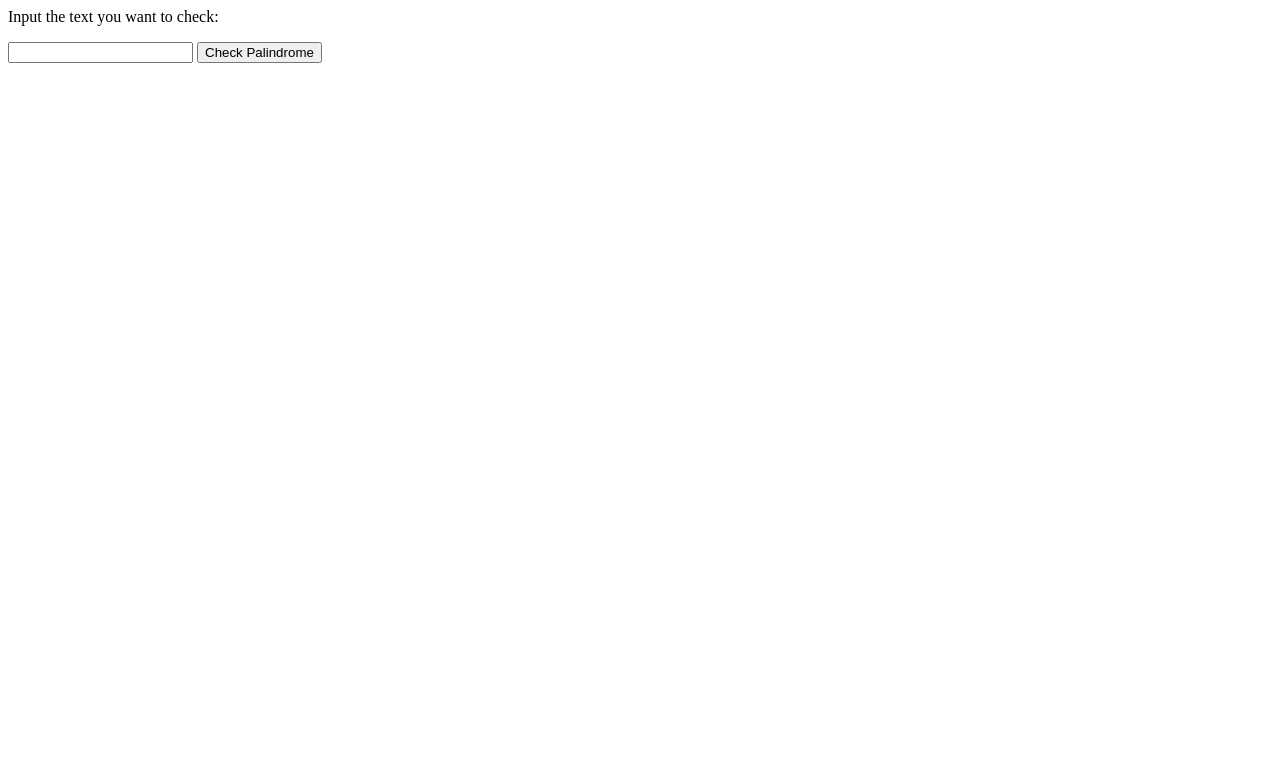
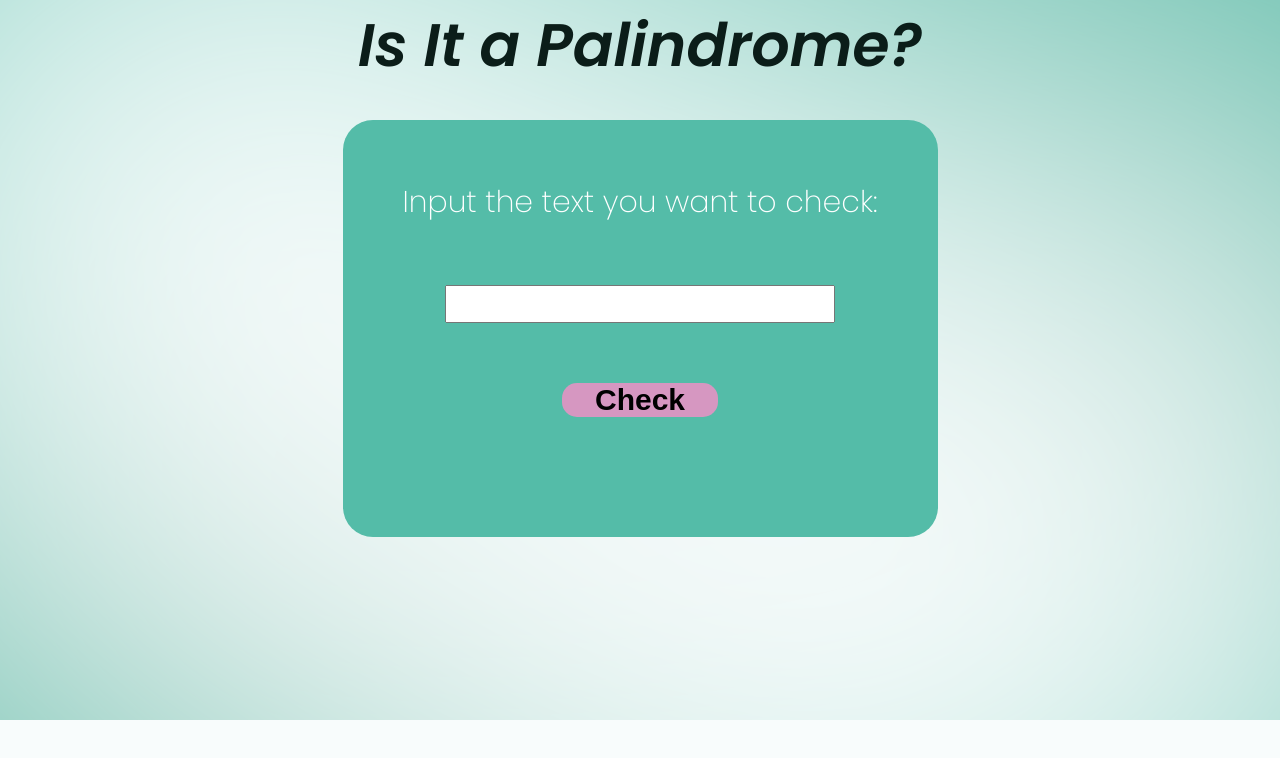
Before and after one commit to n-s-harvey/FreeCodeCamp, a plain HTML site: page 02.5_Beta_JavaScript_Algorithm_and_Data_Structures/palindrome-checker/index.html in a window 1280 px wide. Drawn offline with Linux system fonts and the light colour scheme.

Commit message:
Styles added for palindrome-checker.

```diff
--- a/02.5_Beta_JavaScript_Algorithm_and_Data_Structures/palindrome-checker/index.html
+++ b/02.5_Beta_JavaScript_Algorithm_and_Data_Structures/palindrome-checker/index.html
@@ -1,15 +1,24 @@
 <!DOCTYPE>
+<html>
 
 <head>
   <title>Palindrome Checker</title>
+  <link rel="stylesheet" href="styles.css">
+  <link rel="preconnect" href="https://fonts.googleapis.com">
+  <link rel="preconnect" href="https://fonts.gstatic.com" crossorigin>
+  <link href="https://fonts.googleapis.com/css2?family=Poppins:ital,wght@0,200;0,800;1,600&display=swap"
+    rel="stylesheet">
 </head>
 
 <body>
-  <p>Input the text you want to check: </p>
-  <input type="text" id="text-input">
-  <button type="button" id="check-btn" onclick="palindrome()">Check Palindrome</button>
-  <!-- <button onclick="alert(" Clicked")">Click Me</button> -->
-  <div id="result"></div>
-  <script src="palindrome.js"></script>
-  <script src="test-script.js"></script>
+  <h1>Is It a Palindrome?</h1>
+  <article>
+    <p>Input the text you want to check: </p>
+    <input type="text" id="text-input">
+    <button type="button" id="check-btn" onclick="palindrome()">Check</button>
+    <div id="result"></div>
+    <script src="script.js"></script>
+  </article>
 </body>
+
+</html>
--- /dev/null
+++ b/02.5_Beta_JavaScript_Algorithm_and_Data_Structures/palindrome-checker/styles.scss
@@ -0,0 +1,66 @@
+$text: #0b1d19;
+$background: #f8fcfc;
+$primary: #54bca8;
+$secondary: #d697c1;
+$accent: #cc917e;
+
+* {
+  box-sizing: border-box;
+  margin: 0;
+  padding: 0;
+}
+
+html {
+  font-size: 10px;
+}
+
+body {
+  background-color: $background;
+  background-image: url("blurry-gradient-haikei.svg");
+  background-repeat: no-repeat;
+  background-size: 100%;
+  width: 100vw;
+  display: flex;
+  color: $text;
+  font-size: 3rem;
+  display: flex;
+  flex-direction: column;
+  align-content: center;
+  font-family: 'Poppins', sans-serif;
+}
+
+h1 {
+  text-align: center;
+  font-style: italic;
+}
+
+article {
+  background-color: $primary;
+  margin: 3rem auto;
+  display: flex;
+  flex-direction: column;
+  align-items: center;
+  padding: 2em;
+  gap: 2em;
+  color: white;
+  border-radius: 1em;
+
+  p {
+    font-weight: 200;
+
+  }
+
+  button {
+    border: none;
+    width: 33%;
+    font-size: inherit;
+    background-color: $secondary;
+    border-radius: 0.5em;
+    font-weight: 800;
+  }
+
+  input {
+    font-size: inherit;
+  }
+
+}
```
Also changed, not shown: 02.5_Beta_JavaScript_Algorithm_and_Data_Structures/palindrome-checker/blurry-gradient-haikei.svg (added), 02.5_Beta_JavaScript_Algorithm_and_Data_Structures/palindrome-checker/styles.css (added), 1 other file.
